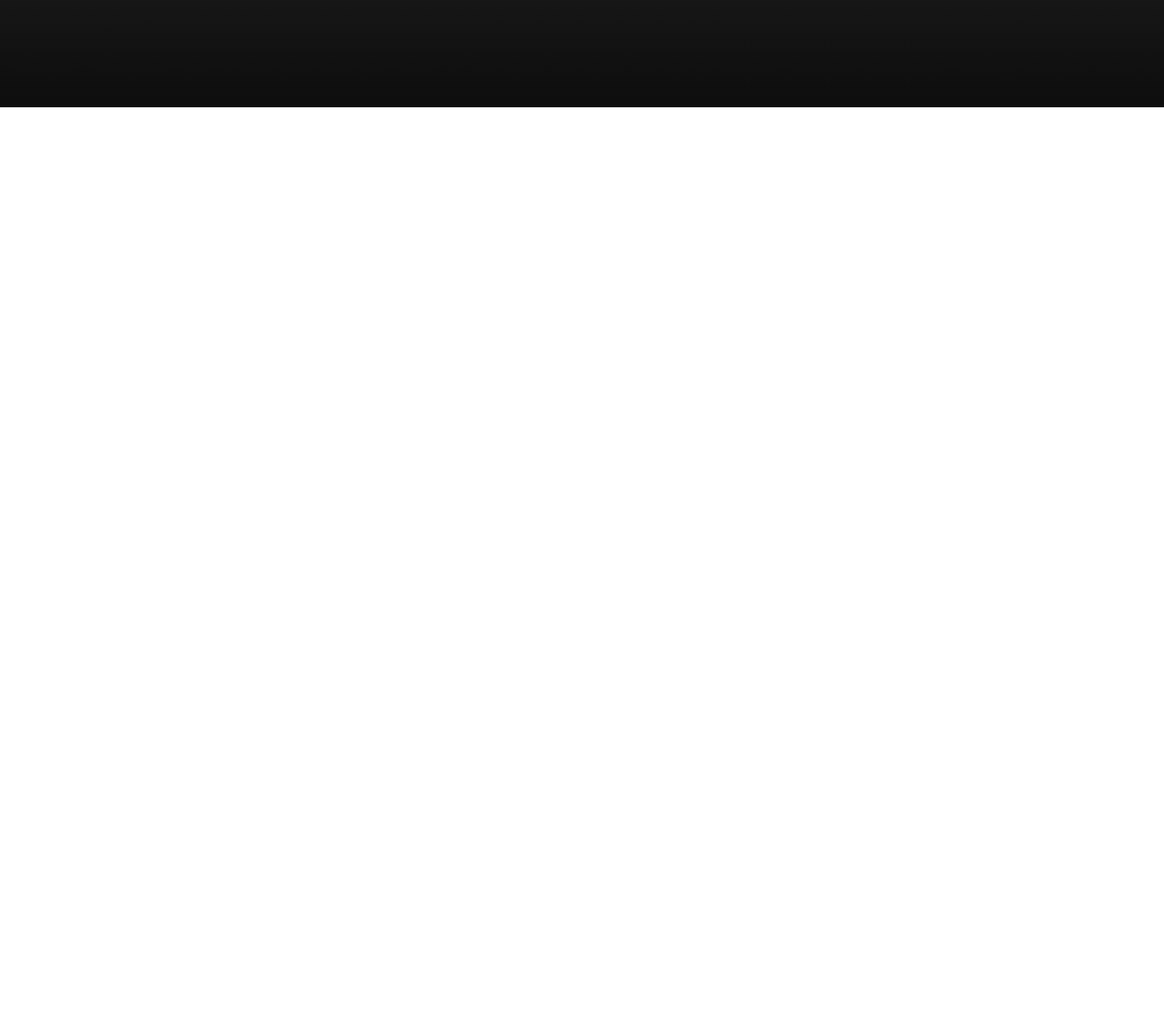
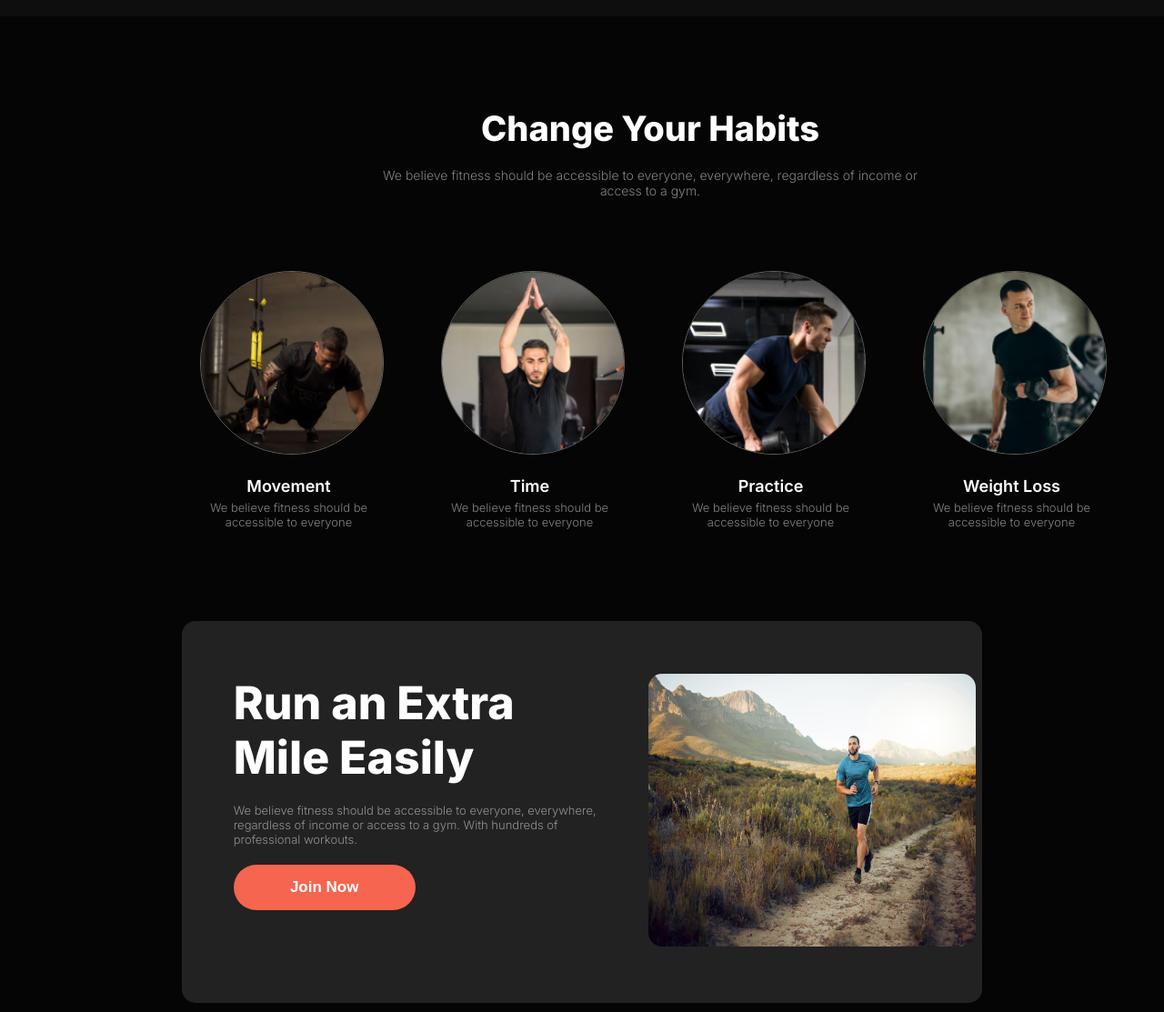
Before and after one commit to mirana00/assignment-02, a plain HTML site: page index.html in a window 1280 px wide. Shown: the part 632-1745 px from the top of the page at 91% size. Before the commit the page ends 800 px from the top, so only its background shows below. Drawn offline with Linux system fonts and the light colour scheme.

Commit message:
created habit and extra mile section

```diff
--- a/index.html
+++ b/index.html
@@ -8,7 +8,7 @@
 </head>
 <body class="inter">
     <header  class="banner">
-    <div class="banner-content">
+    <div class="content">
       <div class="nav-content">
         <div class="fitness"><i>Fitness</i></div>
 
@@ -66,7 +66,71 @@
     </header>
 
     <body>
+      <!-- changing habits -->
+      <section class="section-bgc">
+        <div class="content-1">
+          <div class="habit-des">
+            <h2>Change Your Habits</h2>
+            <p class="p2">We believe fitness should be accessible to everyone, everywhere, regardless of income or access to a gym.
 
+            </p>
+          </div>
+         <div class="main-card">
+          <div class="habit-card">
+            <div class="card-box">
+              <div><img  class="card-img" src="images/image 3.png" alt=""></div>
+              <div class="card-des"><h3 class="habit-h">Movement</h3>
+              <p class="p3">We believe fitness should be accessible to everyone</p></div>
+            </div>
+          </div>
+          <div class="habit-card">
+            <div class="card-box">
+              <div><img  class="card-img" src="images/image 2.png" alt=""></div>
+              <div class="card-des"><h3 class="habit-h">Time</h3>
+              <p class="p3">We believe fitness should be accessible to everyone
+
+              </p></div>
+            </div>
+          </div>
+          <div class="habit-card">
+            <div class="card-box">
+              <div><img  class="card-img" src="images/image 4.png" alt=""></div>
+              <div class="card-des"><h3 class="habit-h">Practice</h3>
+              <p class="p3">We believe fitness should be accessible to everyone
+
+              </p></div>
+            </div>
+          </div>
+          <div class="habit-card">
+            <div class="card-box">
+              <div><img class="card-img" src="images/image 5.png" alt=""></div>
+              <div class="card-des"><h3 class="habit-h">Weight Loss
+              </h3>
+              <p class="p3">We believe fitness should be accessible to everyone</p>
+            </div>
+            </div>
+          </div>
+         </div>
+        </div>
+      </section>
+
+      <!-- extra miles -->
+      <section class="section-bgc">
+        <div class="content-1">
+         <div class="extra-bgc">
+          <div class="extra">
+            <div class="extra-des">
+              <h2>Run an Extra
+                Mile Easily</h2>
+                <p class="p3">We believe fitness should be accessible to everyone, everywhere, regardless of income or access to a gym. With hundreds of professional workouts.
+                </p>
+            </div>
+            <div><button  class="btn">Join Now</button></div>
+          </div>
+          <div><img class="extra-img" src="images/run.jpg" alt=""></div>
+         </div>
+        </div>
+      </section>
     </body>
 
     <footer>
--- a/styles/style.css
+++ b/styles/style.css
@@ -27,17 +27,26 @@ a{
     border: 0px;
 }
 
+.section-bgc{
+    background-color:rgb(5, 5, 5);
+    color: white;
+
+}
+.content-1{
+    padding: 100px 200px 10px;
+}
 /* banner */
 
 .banner{
     background:linear-gradient(180deg, #474747, #0e0d0d) ;
     color: white;
     max-width: 1440px;
-    height: 750px;
+    height: 650px;
 }
 
-.banner-content{
-    padding: 30px 160px 0px;
+.content{
+    padding: 30px 160px 10px;
+
 
 }
 
@@ -137,13 +146,8 @@ h1{
     height: 550px;
 }
 
-/* .banner-img{
-    width: 349px;
-    height: 550px;
-} */
 
-
-/* box */
+/* box*/
 
 .main-box{
     display: flex;
@@ -196,8 +200,92 @@ h1{
     height: 40px;
 }
 
+/* changing habits */
 
+.habit-des{
+    text-align: center;
+    width: 630px;
+    margin-left: 200px;
+}
 
+h2{
+    font-size: 38px;
+    font-weight: 800;
+}
+
+.p2{
+    color: rgba(255, 255, 255, 0.5);
+    font-size: 14px;
+    font-weight: 300;
+    margin-top: 20px;
+}
+
+/* habit card */
+
+.habit-card{
+    width: 235px;
+    height: 275px;
+}
+.card-img{
+    border: 1px solid rgb(100, 100, 99);
+    border-radius: 50%;
+    width: 200px;
+    height: 200px;
+    margin-left: 20px;
+
+}
+.card-des{
+    text-align: center;
+    margin-top: 20px;
+}
+.habit-h{
+    font-size: 18px;
+    font-weight: 600;
+    margin-top: 0px;
+}
+
+.p3{
+    margin-top: 5px;
+    color: rgba(255, 255, 255, 0.5);
+    font-size: 13px;
+    font-weight: 300;
+}
+.main-card{
+    display: grid;
+    grid-template-columns: repeat(4, 1fr);
+    margin-top: 80px;
+   gap: 30px;
+}
+
+/* extra mile */
+
+.extra-bgc{
+    background-color: rgb(34, 34, 34);
+    border-radius: 15px;
+    display: flex;
+    justify-content: space-evenly;
+    align-items: center;
+}
+.extra{
+    width: 400px;
+    height: 300px;
+    padding:60px 50px;
+
+}
+
+.extra h2{
+    font-size:50px;
+}
+
+.extra p, button{
+    margin-top: 20px;
+}
+
+.extra-img{
+    border-radius: 15px;
+    width: 360px;
+    height: 300px;
+}
 /* responsive */
 
 /* small device */
@@ -211,10 +299,14 @@ h1{
     .banner{
         height: 1120px;
     }
-    .banner-content{
-        padding: 30px 20px 0px;
+    .content{
+        padding: 30px 40px 0px;
     }
 
+    /* shared */
+      .content-1{
+        padding: 10px 50px 20px 50px ;
+      }
     /* navbar */
     .menu-icon{
         display: block;
@@ -268,6 +360,40 @@ h1{
         width: 180px;
         height: 60px ;
     }
+
+    /* changing habits */
+
+    .habit-des{
+        width: 318px;
+        height: 124px;
+        margin-left: 70px;
+    }
+
+    h2{
+        font-size: 35px;
+        font-weight: 600;
+    }
+
+    .p2{
+        color: rgba(255, 255, 255, 0.5);
+        font-size: 14px;
+        font-weight: 300;
+        margin-top: 10px;
+    }
+
+    .main-card{
+
+        grid-template-columns: repeat(1, 1fr);
+        margin-top: 80px;
+       padding: 0px 100px 0px;
+    }
+
+    /* extra mile */
+    .extra-bgc{
+        flex-direction: column;
+        padding: 20px 50px 20px;
+    }
+
 }
 
 /* medium device
```
